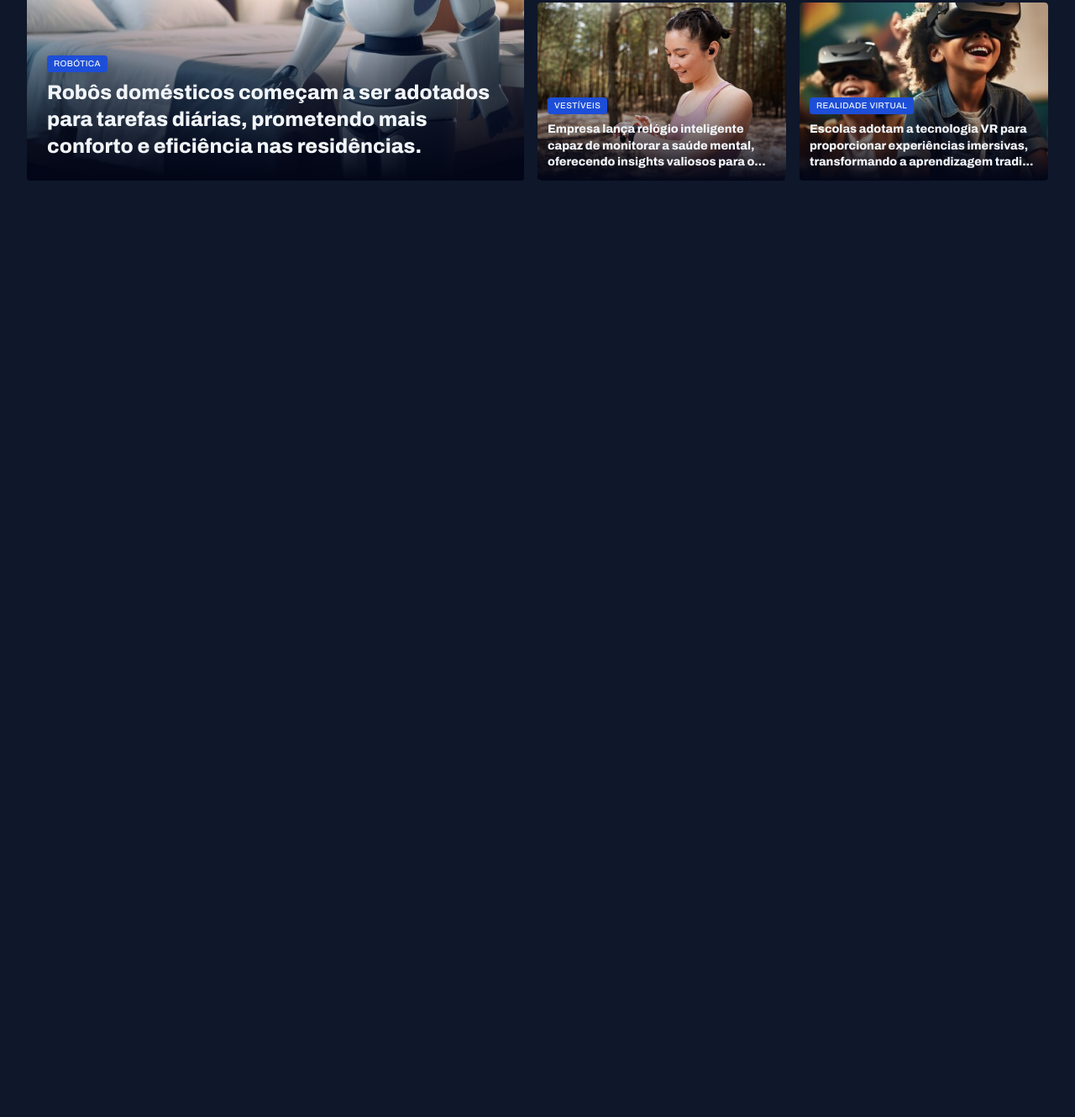
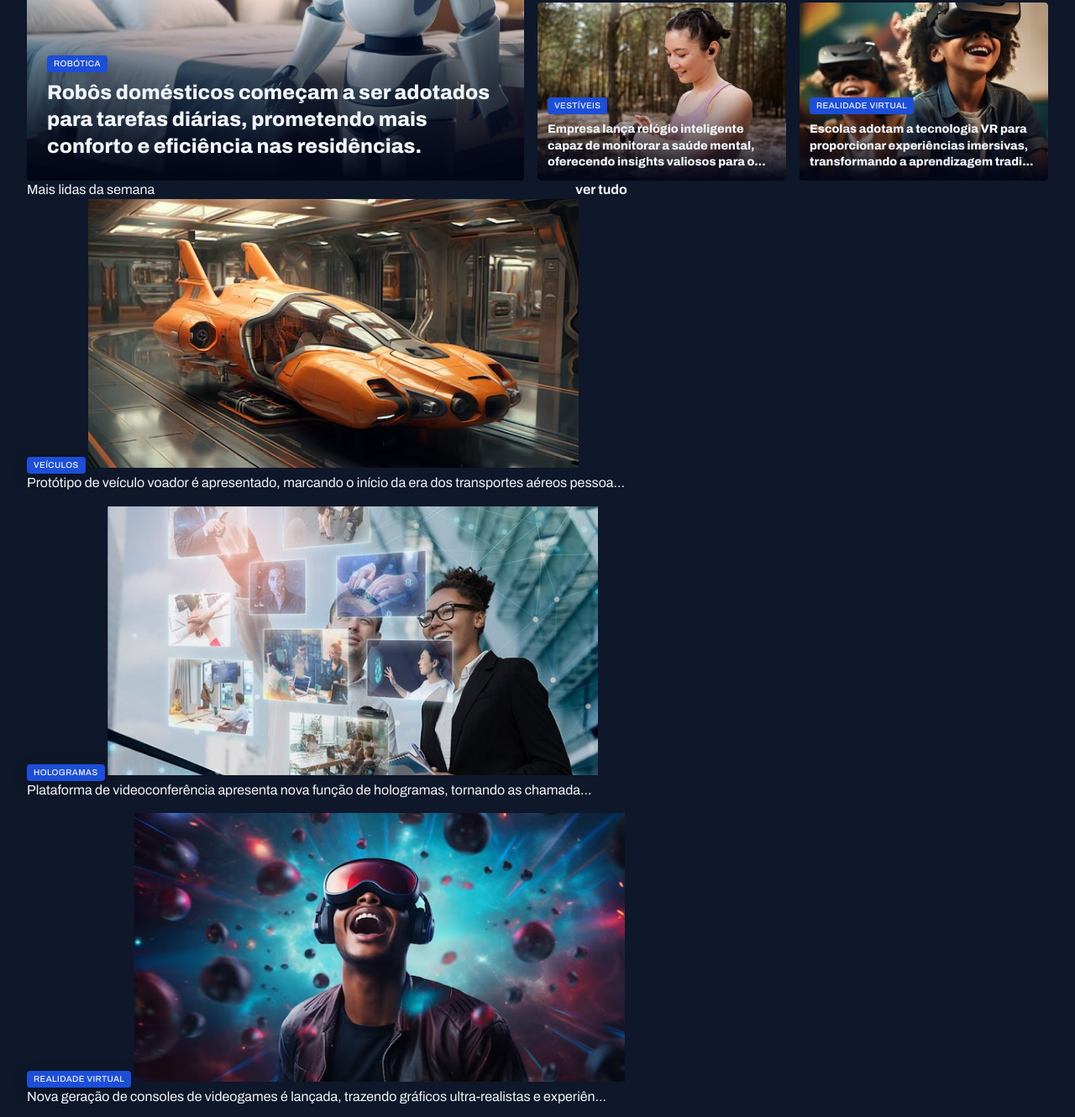
Before and after one commit to brunocmattos/myprojects, a plain HTML site: page Portal de Notícias/index.html in a window 1280 px wide. Shown: the part 380-1710 px from the top of the page at 84% size. Before the commit the page ends 800 px from the top, so only its background shows below. Drawn offline with Linux system fonts and the light colour scheme; a web font is replaced by a local one.

Commit message:
Estruturando a seção mais lidas da semana

```diff
--- a/Portal de Notícias/index.html
+++ b/Portal de Notícias/index.html
@@ -75,6 +75,41 @@
         </figure>
       </div>
     </section>
+    <section id="weekly">
+      <header class="grid grid-flow-col">
+        <h3>Mais lidas da semana</h3>
+        <a href="#" class="grid grid-flow-col">
+          <strong>ver tudo</strong>
+          <span></span>
+        </a>
+      </header>
+
+      <div class="grid gap-16">
+        <figure>
+          <span class="content-tag">veículos</span>
+          <img src="assets/Image 06.png" alt="">
+          <p>Protótipo de veículo voador é apresentado, marcando o início da era dos transportes aéreos pessoa...</p>
+        </figure>
+
+        <figure>
+          <span class="content-tag">hologramas</span>
+          <img src="assets/Image 07.png" alt="">
+          <p>Plataforma de videoconferência apresenta nova função de hologramas, tornando as chamada...</p>
+        </figure>
+
+        <figure>
+          <span class="content-tag">realidade virtual</span>
+          <img src="assets/Image 08.png" alt="">
+          <p>Nova geração de consoles de videogames é lançada, trazendo gráficos ultra-realistas e experiên...</p>
+        </figure>
+
+        <figure>
+          <span class="content-tag">internet</span>
+          <img src="assets/Image 09.png" alt="">
+          <p>Projeto busca oferecer internet de alta velocidade em áreas remotas através de satélites.</p>
+        </figure>
+      </div>
+      <section>
   </main>
 </body>
 </html>
```
